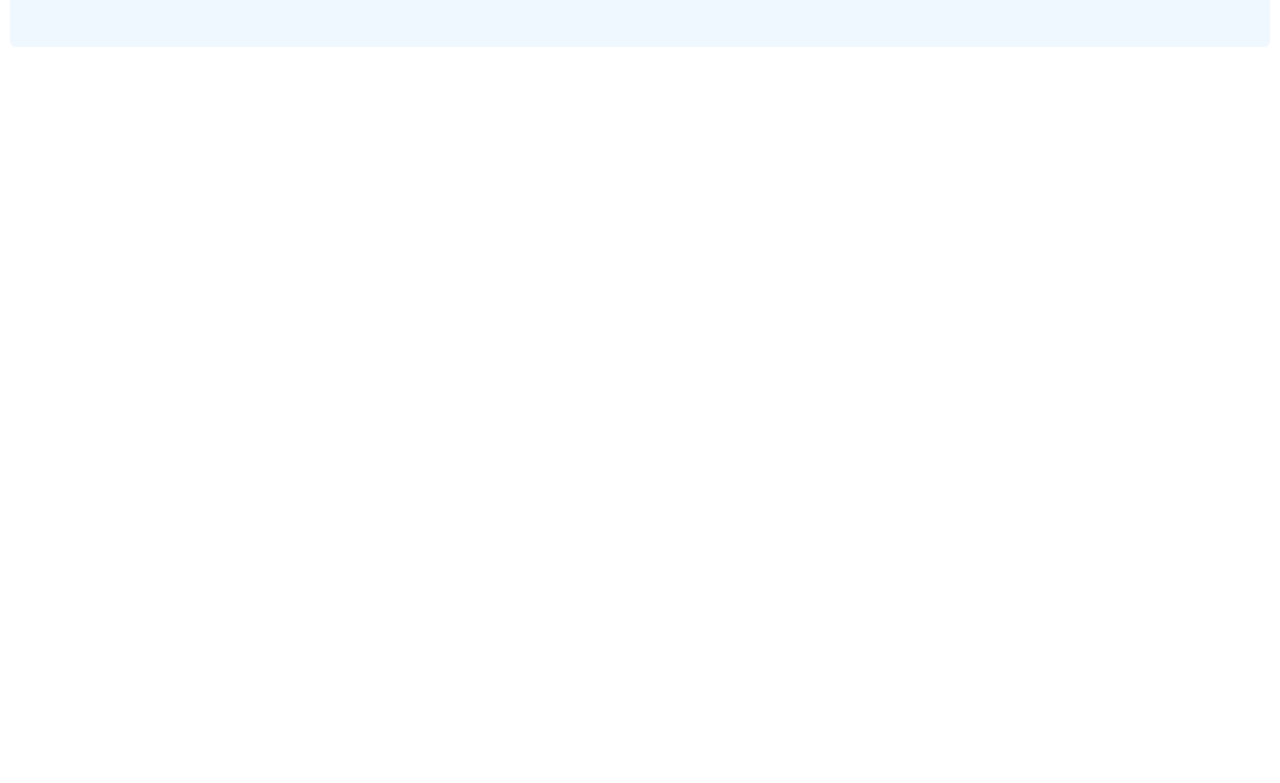
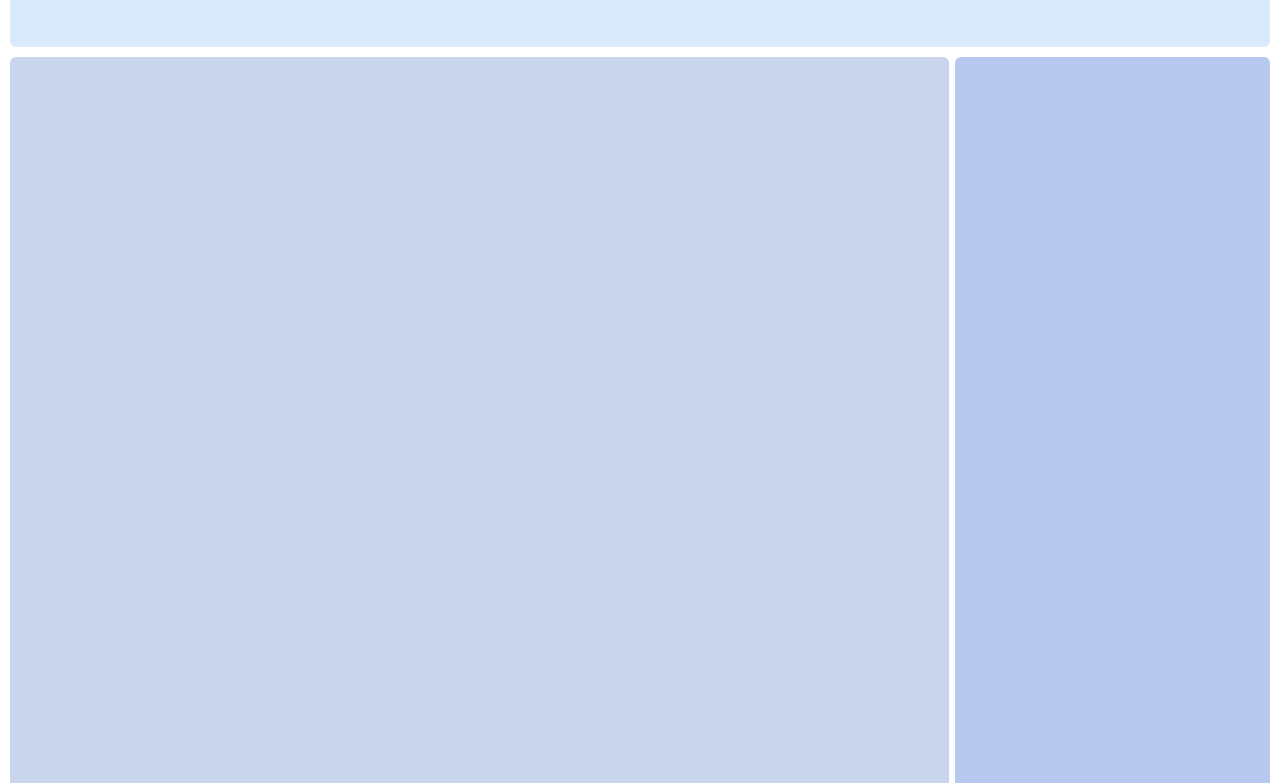
Before and after one commit to souzabweatriz/aula-01-html, a plain HTML site: page index.html in a window 1280 px wide. Shown: the part 113-896 px from the top of the page. Before the commit the page ends 800 px from the top, so only its background shows below. Drawn offline with nearby package versions, Linux system fonts and the light colour scheme; a web font is replaced by a local one.

Commit message:
feat: create main and aside styles

```diff
--- a/assets/styles.index.css
+++ b/assets/styles.index.css
@@ -21,7 +21,7 @@ padding: 10px;
 }
 
 header{
-    background-color: aliceblue;
+    background-color: rgb(217, 235, 250);
     border-radius: 6px;
     height: 150px;
     display: flex;
@@ -30,3 +30,26 @@ header{
     align-items: center;
 
 }
+
+#principal {
+border-radius: 6px;
+height: 800px;
+margin: 10px 0;
+flex-direction: row;
+display: flex;
+justify-content: space-between;
+}
+
+main {
+    background-color: #c9d4ed ;
+    border-radius: 6px;
+    height: 100%;
+    width: 74.5%;
+}
+
+aside {
+    background-color: #b8c9ef;
+    border-radius: 6px;
+    height: 100%;
+    width: 25%;
+}
--- a/index.html
+++ b/index.html
@@ -11,5 +11,9 @@
         <h2 class="libre-baskerville-regular"> Colocando o pé na porta!! </h2>
         <p>Hello, World!</p>
     </header>
+    <dir id="principal">
+        <main></main>
+        <aside></aside>
+    </dir>
 </body>
 </html>
```
